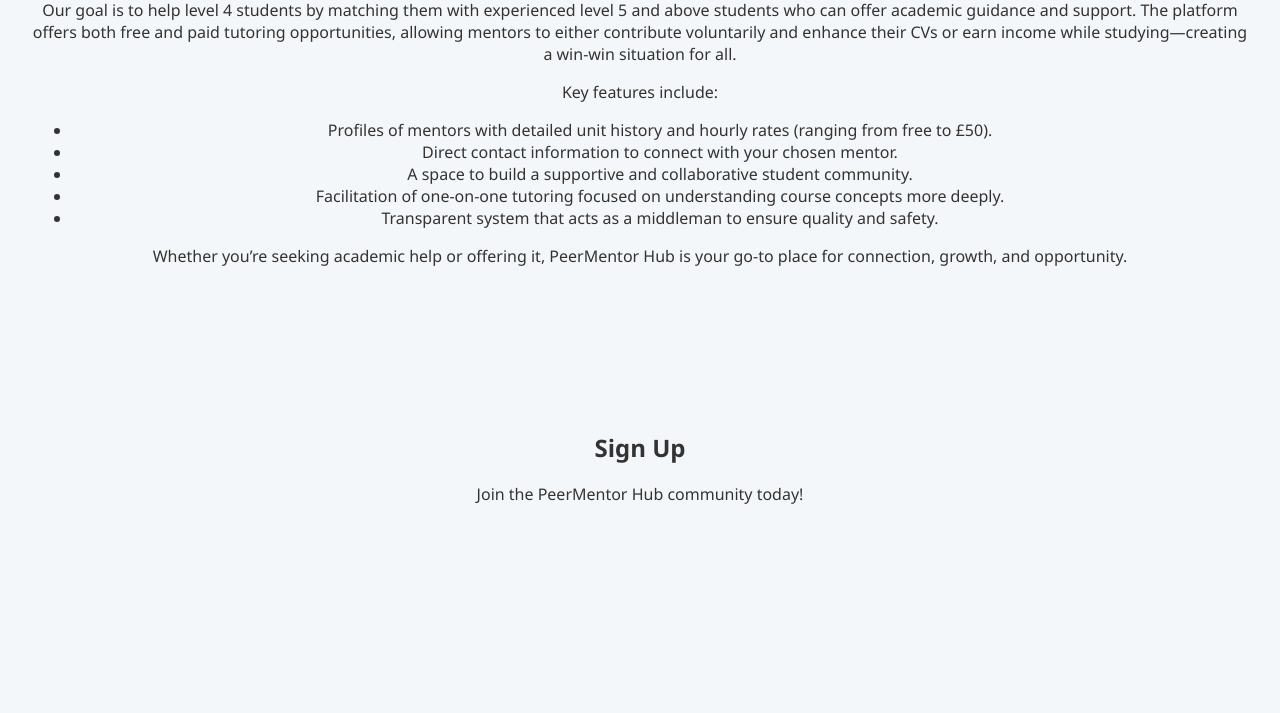
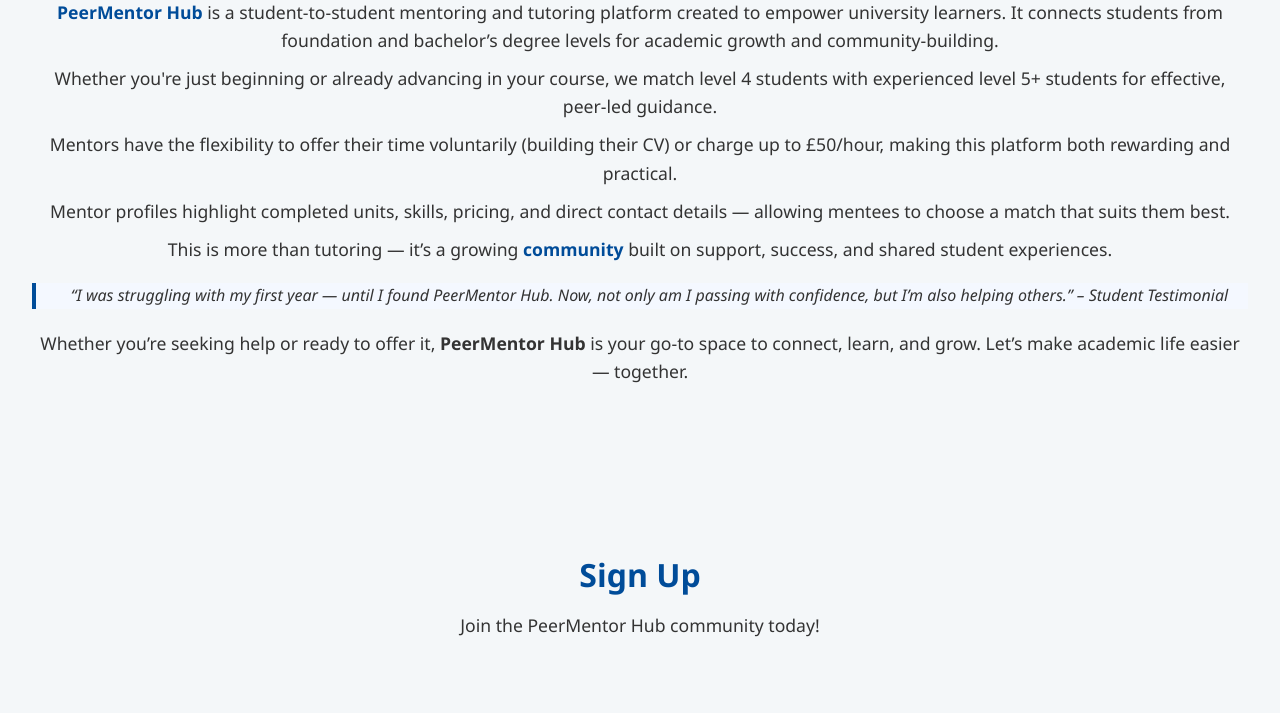
Before and after one commit to chionay/mentoring_website, a plain HTML site: page index.html in a window 1280 px wide. Shown: the part 595-1308 px from the top of the page. Before the commit the page ends 1180 px from the top, so only its background shows below. Drawn offline with Linux system fonts and the light colour scheme.

Commit message:
Cleaned up About Us got rid of bullet points and added user reviews

```diff
--- a/index.html
+++ b/index.html
@@ -5,6 +5,33 @@
   <meta name="viewport" content="width=device-width, initial-scale=1.0" />
   <title>PeerMentor Hub</title>
   <link rel="stylesheet" href="style.css" />
+  <style>
+    body {
+      font-family: 'Segoe UI', Tahoma, Geneva, Verdana, sans-serif;
+      line-height: 1.6;
+    }
+    h2 {
+      font-size: 2rem;
+      color: #004c99;
+      margin-bottom: 10px;
+    }
+    p {
+      font-size: 1.1rem;
+      margin: 10px 0;
+    }
+    .highlight {
+      font-weight: bold;
+      color: #004c99;
+    }
+    .about blockquote {
+      font-style: italic;
+      border-left: 4px solid #004c99;
+      margin: 20px 0;
+      padding-left: 15px;
+      color: #333;
+      background-color: #f4f8ff;
+    }
+  </style>
 </head>
 <body>
   <header>
@@ -20,7 +47,7 @@
       <input type="text" placeholder="Search..." class="search-box">
     </nav>
     <section class="hero" id="home">
-      <h2>Welcome to PeerMentor Hub</h2>
+      <h2>Welcome to <span class="highlight">PeerMentor Hub</span></h2>
       <p>Sign up with our easy step process.</p>
       <a href="#signup" class="btn">SIGN UP</a>
     </section>
@@ -28,17 +55,13 @@
 
   <section class="about" id="about">
     <h2>About Us</h2>
-    <p>PeerMentor Hub is a student-to-student mentoring and tutoring platform designed to connect students across foundation and bachelor's degree levels.</p>
-    <p>Our goal is to help level 4 students by matching them with experienced level 5 and above students who can offer academic guidance and support. The platform offers both free and paid tutoring opportunities, allowing mentors to either contribute voluntarily and enhance their CVs or earn income while studying—creating a win-win situation for all.</p>
-    <p>Key features include:</p>
-    <ul>
-      <li>Profiles of mentors with detailed unit history and hourly rates (ranging from free to £50).</li>
-      <li>Direct contact information to connect with your chosen mentor.</li>
-      <li>A space to build a supportive and collaborative student community.</li>
-      <li>Facilitation of one-on-one tutoring focused on understanding course concepts more deeply.</li>
-      <li>Transparent system that acts as a middleman to ensure quality and safety.</li>
-    </ul>
-    <p>Whether you’re seeking academic help or offering it, PeerMentor Hub is your go-to place for connection, growth, and opportunity.</p>
+    <p><span class="highlight">PeerMentor Hub</span> is a student-to-student mentoring and tutoring platform created to empower university learners. It connects students from foundation and bachelor’s degree levels for academic growth and community-building.</p>
+    <p>Whether you're just beginning or already advancing in your course, we match level 4 students with experienced level 5+ students for effective, peer-led guidance.</p>
+    <p>Mentors have the flexibility to offer their time voluntarily (building their CV) or charge up to £50/hour, making this platform both rewarding and practical.</p>
+    <p>Mentor profiles highlight completed units, skills, pricing, and direct contact details — allowing mentees to choose a match that suits them best.</p>
+    <p>This is more than tutoring — it’s a growing <span class="highlight">community</span> built on support, success, and shared student experiences.</p>
+    <blockquote>“I was struggling with my first year — until I found PeerMentor Hub. Now, not only am I passing with confidence, but I’m also helping others.” – Student Testimonial</blockquote>
+    <p>Whether you’re seeking help or ready to offer it, <strong>PeerMentor Hub</strong> is your go-to space to connect, learn, and grow. Let’s make academic life easier — together.</p>
   </section>
 
   <section class="signup" id="signup">
```
